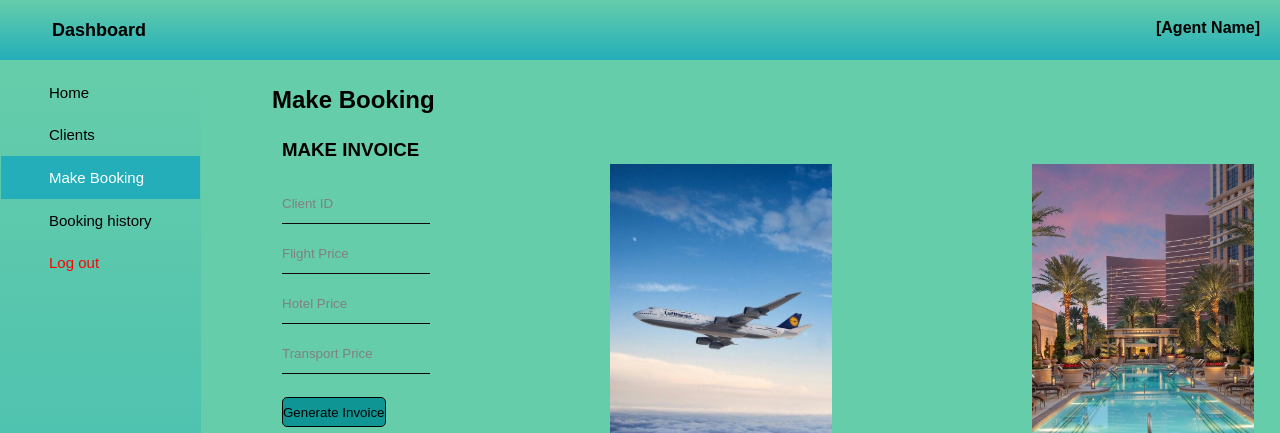
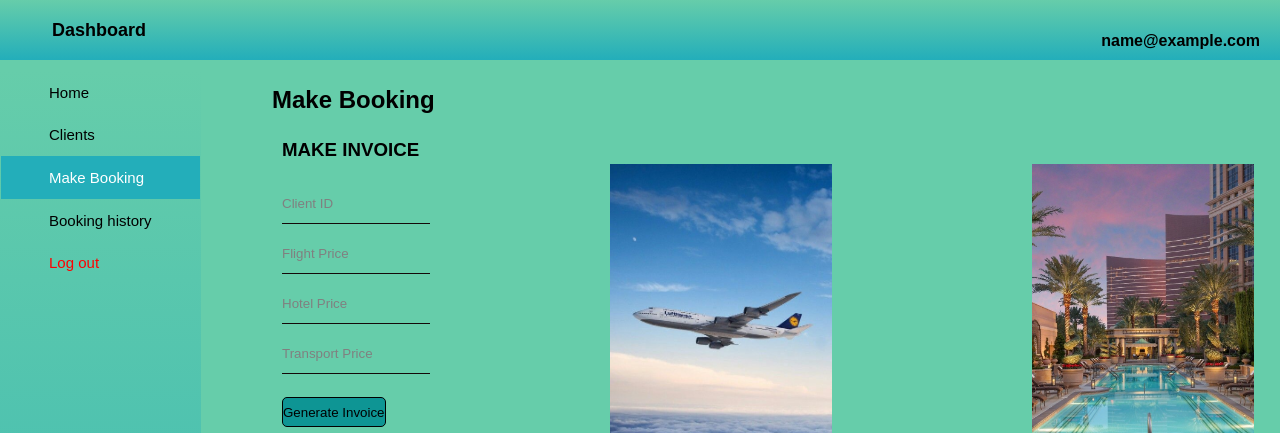
Before and after one commit to tkxwaweru/Travel-Agency-System, a PHP site: page /make-booking.php in a window 1280 px wide. Shown: the top 433 px of the page. Run offline with PHP 8.4, Linux system fonts and the light colour scheme; the visitor is signed in with stand-in values (Sample User, id 1).

Commit message:
Update make-booking.php

```diff
--- a/Agent-Interfaces/make-booking.php
+++ b/Agent-Interfaces/make-booking.php
@@ -16,7 +16,7 @@
     </div>
     <div class="header-icons">
       <div class="account">
-        <h4 style="margin-bottom: 50px;">[Agent Name]</h4>
+        <h4 style="margin-bottom: 50px;"><?php  include("../Processes/agent-login-process.php"); ?><?php  echo $_SESSION['agent_email']; ?></h4>
       </div>
     </div>
   </header>
```
